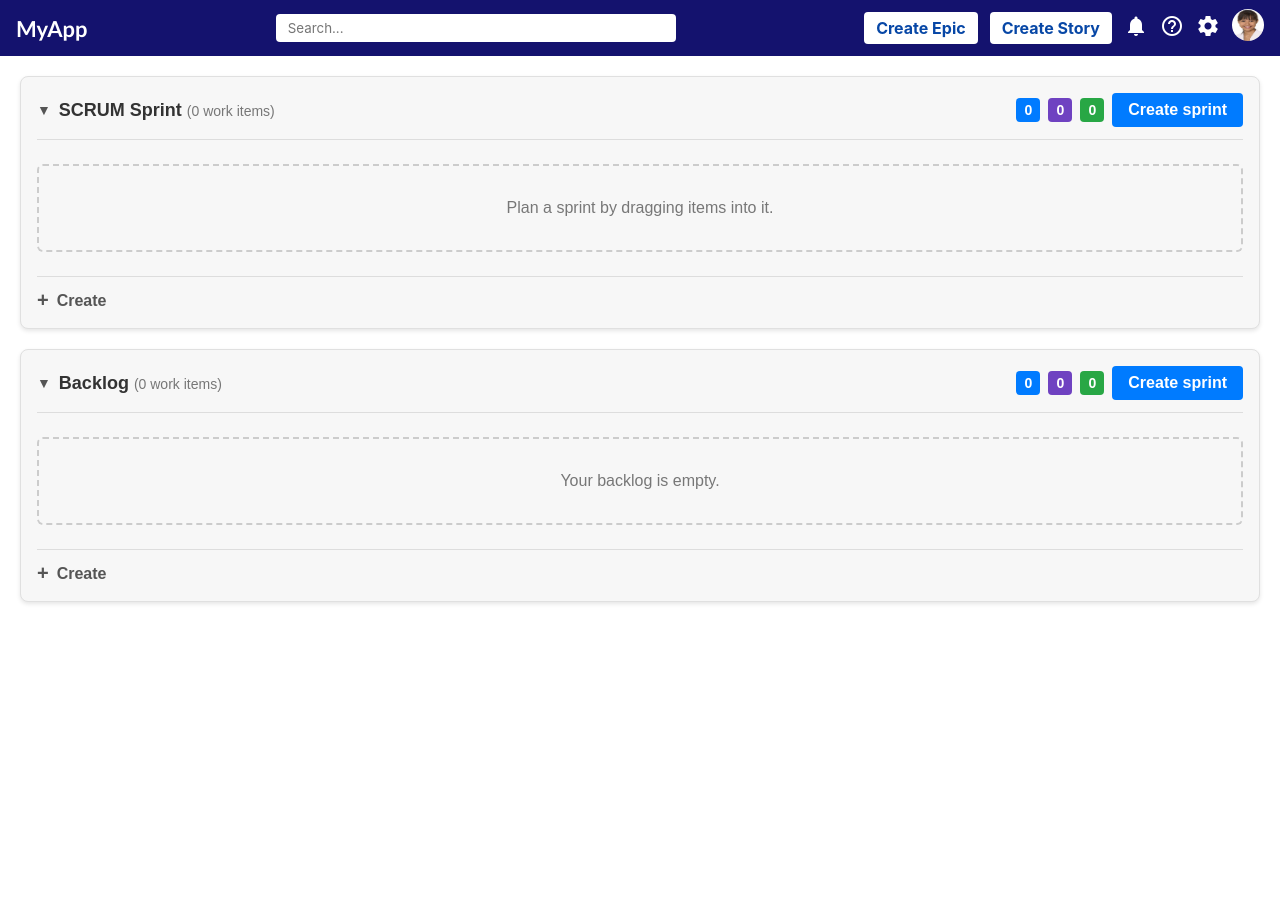
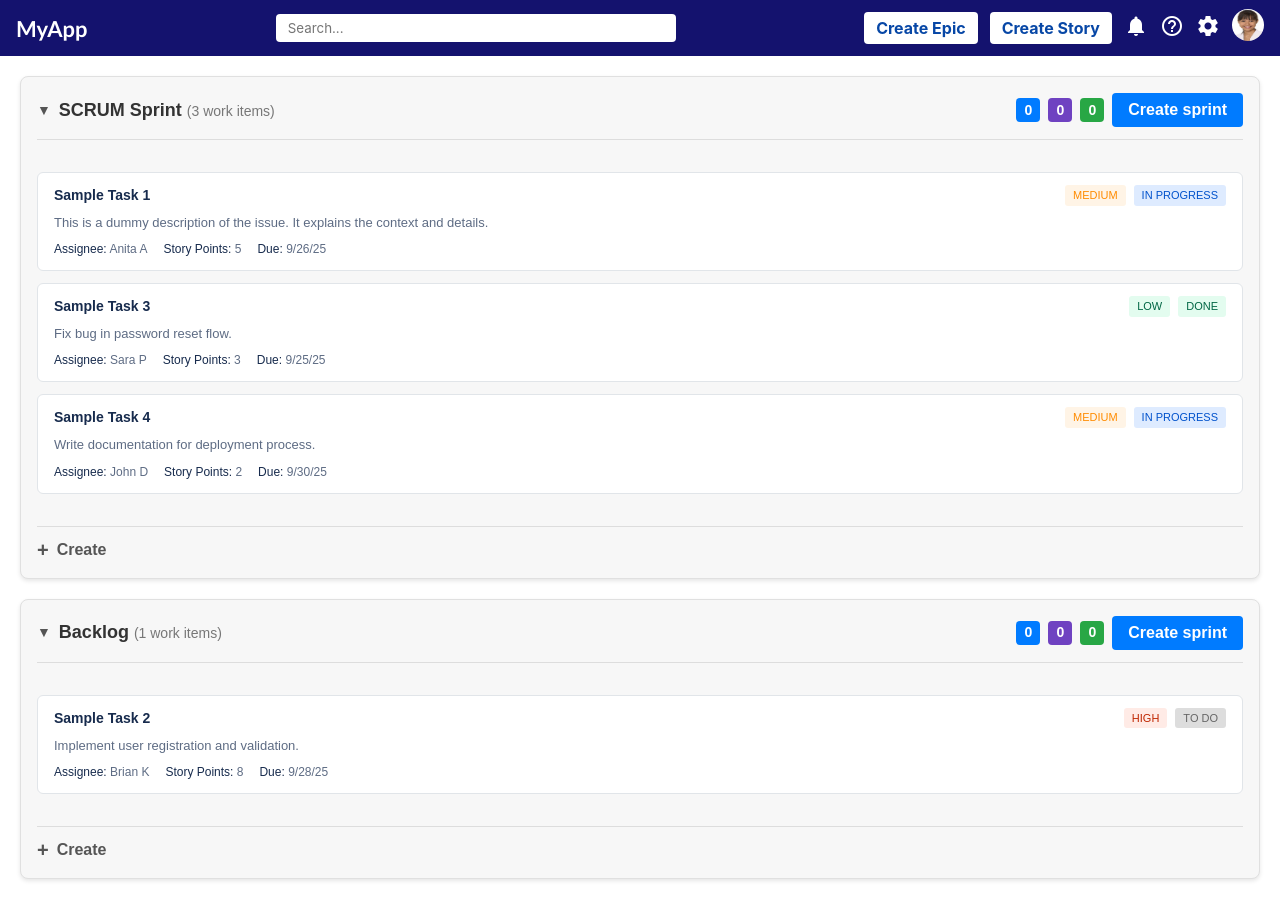
Before and after one commit to Amalanilkumar282/angular_assignment-repo, an Angular app: page / in a window 1280 px wide. Before the commit the page ends 800 px from the top, so only its background shows below. Built offline with nearby package versions, Linux system fonts and the light colour scheme.

Commit message:
issue list added

```diff
--- a/src/components/backlog-container/backlog-container.html
+++ b/src/components/backlog-container/backlog-container.html
@@ -21,7 +21,8 @@
     </ng-container>
 
     <ng-template #backlogList>
-      </ng-template>
+      <app-issue-list [issues]="backlogIssues"></app-issue-list>
+    </ng-template>
   </div>
   <div class="backlog-footer">
     <button class="create-button" (click)="onCreateWorkItem()">
--- a/src/components/backlog-container/backlog-container.ts
+++ b/src/components/backlog-container/backlog-container.ts
@@ -1,18 +1,30 @@
-import { Component } from '@angular/core';
+import { Component, OnInit } from '@angular/core';
 import { NgIf } from '@angular/common';
+import { IssueService, Issue } from '../../services/issue.service';
+import { IssueList } from '../issue-list/issue-list';
 
 @Component({
   selector: 'app-backlog-container',
   standalone: true,
-  imports: [NgIf],
+  imports: [NgIf, IssueList],
   templateUrl: './backlog-container.html',
   styleUrls: ['./backlog-container.css']
 })
-export class BacklogContainerComponent {
+export class BacklogContainerComponent implements OnInit {
 
-  workItemsCount: number = 0; // Initialize with 0 for the empty state
+  workItemsCount: number = 0;
+  backlogIssues: Issue[] = [];
 
-  constructor() { }
+  constructor(private issueService: IssueService) { }
+
+  ngOnInit(): void {
+    this.loadBacklogIssues();
+  }
+
+  private loadBacklogIssues(): void {
+    this.backlogIssues = this.issueService.getBacklogIssues();
+    this.workItemsCount = this.backlogIssues.length;
+  }
 
   /**
    * Handles the "Create sprint" button click.
--- a/src/components/issue-list/issue-list.css
+++ b/src/components/issue-list/issue-list.css
@@ -0,0 +1,129 @@
+.issue-list {
+  display: flex;
+  flex-direction: column;
+  gap: 12px;
+  padding: 8px 0;
+}
+
+.issue-item {
+  background: #ffffff;
+  border: 1px solid #e1e5e9;
+  border-radius: 6px;
+  padding: 12px 16px;
+  transition: box-shadow 0.2s ease;
+}
+
+.issue-item:hover {
+  box-shadow: 0 2px 8px rgba(0, 0, 0, 0.1);
+  cursor: pointer;
+}
+
+.issue-header {
+  display: flex;
+  justify-content: space-between;
+  align-items: flex-start;
+  margin-bottom: 8px;
+}
+
+.issue-title {
+  font-weight: 600;
+  font-size: 14px;
+  color: #172b4d;
+  flex: 1;
+  margin-right: 12px;
+}
+
+.issue-meta {
+  display: flex;
+  gap: 8px;
+  align-items: center;
+}
+
+.issue-priority,
+.issue-status {
+  padding: 2px 8px;
+  border-radius: 3px;
+  font-size: 11px;
+  font-weight: 500;
+  text-transform: uppercase;
+}
+
+.priority-high {
+  background-color: #ffebe6;
+  color: #bf2600;
+}
+
+.priority-medium {
+  background-color: #fff4e6;
+  color: #ff8b00;
+}
+
+.priority-low {
+  background-color: #e3fcef;
+  color: #006644;
+}
+
+.status-todo {
+  background-color: #ddd;
+  color: #666;
+}
+
+.status-progress {
+  background-color: #deebff;
+  color: #0052cc;
+}
+
+.status-done {
+  background-color: #e3fcef;
+  color: #006644;
+}
+
+.issue-body {
+  margin-top: 8px;
+}
+
+.issue-description {
+  color: #5e6c84;
+  font-size: 13px;
+  line-height: 1.4;
+  margin-bottom: 8px;
+  display: -webkit-box;
+  -webkit-line-clamp: 2;
+  -webkit-box-orient: vertical;
+  line-clamp: 2;
+  overflow: hidden;
+}
+
+.issue-details {
+  display: flex;
+  gap: 16px;
+  font-size: 12px;
+  color: #5e6c84;
+  flex-wrap: wrap;
+}
+
+.issue-assignee,
+.issue-story-points,
+.issue-due-date {
+  white-space: nowrap;
+}
+
+.issue-assignee strong,
+.issue-story-points strong,
+.issue-due-date strong {
+  color: #172b4d;
+  font-weight: 500;
+}
+
+@media (max-width: 768px) {
+  .issue-header {
+    flex-direction: column;
+    align-items: flex-start;
+    gap: 8px;
+  }
+
+  .issue-details {
+    flex-direction: column;
+    gap: 4px;
+  }
+}
--- a/src/components/issue-list/issue-list.html
+++ b/src/components/issue-list/issue-list.html
@@ -1 +1,30 @@
-<p>issue-list works!</p>
+<div class="issue-list">
+  <div *ngFor="let issue of issues" class="issue-item">
+    <div class="issue-header">
+      <div class="issue-title">{{ issue.title }}</div>
+      <div class="issue-meta">
+        <span class="issue-priority" [class]="getPriorityClass(issue.priority)">
+          {{ issue.priority }}
+        </span>
+        <span class="issue-status" [class]="getStatusClass(issue.status)">
+          {{ issue.status }}
+        </span>
+      </div>
+    </div>
+
+    <div class="issue-body">
+      <div class="issue-description">{{ issue.description }}</div>
+      <div class="issue-details">
+        <div class="issue-assignee">
+          <strong>Assignee:</strong> {{ issue.assignee }}
+        </div>
+        <div class="issue-story-points">
+          <strong>Story Points:</strong> {{ issue.storyPoints }}
+        </div>
+        <div class="issue-due-date">
+          <strong>Due:</strong> {{ issue.dueDate | date:'shortDate' }}
+        </div>
+      </div>
+    </div>
+  </div>
+</div>
--- a/src/components/issue-list/issue-list.ts
+++ b/src/components/issue-list/issue-list.ts
@@ -1,11 +1,32 @@
-import { Component } from '@angular/core';
+import { Component, Input } from '@angular/core';
+import { CommonModule } from '@angular/common';
+import { Issue } from '../../services/issue.service';
 
 @Component({
   selector: 'app-issue-list',
-  imports: [],
+  standalone: true,
+  imports: [CommonModule],
   templateUrl: './issue-list.html',
   styleUrl: './issue-list.css'
 })
 export class IssueList {
+  @Input() issues: Issue[] = [];
 
+  getPriorityClass(priority: string): string {
+    switch (priority) {
+      case 'High': return 'priority-high';
+      case 'Medium': return 'priority-medium';
+      case 'Low': return 'priority-low';
+      default: return '';
+    }
+  }
+
+  getStatusClass(status: string): string {
+    switch (status) {
+      case 'To Do': return 'status-todo';
+      case 'In Progress': return 'status-progress';
+      case 'Done': return 'status-done';
+      default: return '';
+    }
+  }
 }
--- a/src/components/sprint-container/sprint-container.html
+++ b/src/components/sprint-container/sprint-container.html
@@ -21,7 +21,8 @@
     </ng-container>
 
     <ng-template #backlogList>
-      </ng-template>
+      <app-issue-list [issues]="sprintIssues"></app-issue-list>
+    </ng-template>
   </div>
   <div class="backlog-footer">
     <button class="create-button" (click)="onCreateWorkItem()">
--- a/src/components/sprint-container/sprint-container.ts
+++ b/src/components/sprint-container/sprint-container.ts
@@ -1,18 +1,30 @@
-import { Component } from '@angular/core';
+import { Component, OnInit } from '@angular/core';
 import { NgIf } from '@angular/common';
+import { IssueService, Issue } from '../../services/issue.service';
+import { IssueList } from '../issue-list/issue-list';
 
 @Component({
   selector: 'app-sprint-container',
   standalone: true,
-  imports: [NgIf],
+  imports: [NgIf, IssueList],
   templateUrl: './sprint-container.html',
   styleUrls: ['./sprint-container.css']
 })
-export class SprintContainerComponent {
+export class SprintContainerComponent implements OnInit {
 
-  workItemsCount: number = 0; // Initialize with 0 for the empty state
+  workItemsCount: number = 0;
+  sprintIssues: Issue[] = [];
 
-  constructor() { }
+  constructor(private issueService: IssueService) { }
+
+  ngOnInit(): void {
+    this.loadSprintIssues();
+  }
+
+  private loadSprintIssues(): void {
+    this.sprintIssues = this.issueService.getSprintIssues();
+    this.workItemsCount = this.sprintIssues.length;
+  }
 
   /**
    * Handles the "Create sprint" button click.
--- /dev/null
+++ b/src/services/issue.service.ts
@@ -0,0 +1,87 @@
+import { Injectable } from '@angular/core';
+
+export interface Issue {
+  id: number;
+  title: string;
+  description: string;
+  assignee: string;
+  priority: 'Low' | 'Medium' | 'High';
+  status: 'To Do' | 'In Progress' | 'Done';
+  dueDate: Date;
+  sprint: string;
+  storyPoints: number;
+}
+
+@Injectable({
+  providedIn: 'root'
+})
+export class IssueService {
+  private issues: Issue[] = [
+    {
+      id: 1,
+      title: 'Sample Task 1',
+      description: 'This is a dummy description of the issue. It explains the context and details.',
+      assignee: 'Anita A',
+      priority: 'Medium',
+      status: 'In Progress',
+      dueDate: new Date('2025-09-26'),
+      sprint: 'SCRUM Sprint 1',
+      storyPoints: 5,
+    },
+    {
+      id: 2,
+      title: 'Sample Task 2',
+      description: 'Implement user registration and validation.',
+      assignee: 'Brian K',
+      priority: 'High',
+      status: 'To Do',
+      dueDate: new Date('2025-09-28'),
+      sprint: 'SCRUM Sprint 2',
+      storyPoints: 8,
+    },
+    {
+      id: 3,
+      title: 'Sample Task 3',
+      description: 'Fix bug in password reset flow.',
+      assignee: 'Sara P',
+      priority: 'Low',
+      status: 'Done',
+      dueDate: new Date('2025-09-25'),
+      sprint: 'SCRUM Sprint 1',
+      storyPoints: 3,
+    },
+    {
+      id: 4,
+      title: 'Sample Task 4',
+      description: 'Write documentation for deployment process.',
+      assignee: 'John D',
+      priority: 'Medium',
+      status: 'In Progress',
+      dueDate: new Date('2025-09-30'),
+      sprint: 'SCRUM Sprint 3',
+      storyPoints: 2,
+    },
+  ];
+
+  getAllIssues(): Issue[] {
+    return this.issues;
+  }
+
+  getIssuesBySprint(sprintName: string): Issue[] {
+    return this.issues.filter(issue => issue.sprint === sprintName);
+  }
+
+  getBacklogIssues(): Issue[] {
+    // Return issues that are "To Do" status (typically backlog items)
+    return this.issues.filter(issue =>
+      issue.status === 'To Do'
+    );
+  }
+
+  getSprintIssues(): Issue[] {
+    // Return issues that are in progress or done (typically in active sprint)
+    return this.issues.filter(issue =>
+      issue.status === 'In Progress' || issue.status === 'Done'
+    );
+  }
+}
```
